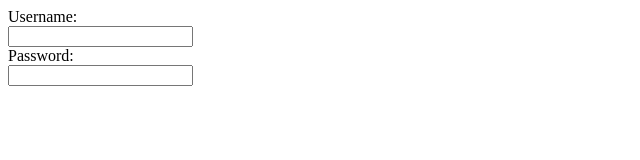
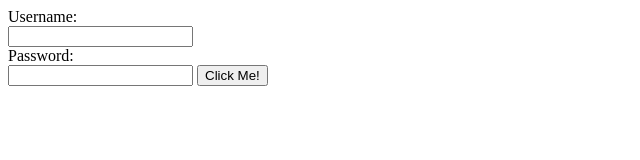
Before and after one commit to Buneary100/Project-4-Dragons, a plain HTML site: page html/login_page.html in a window 1280 px wide. Shown: the whole page, without its empty margins (0-640 px from the left). Drawn offline with Linux system fonts and the light colour scheme.

Commit message:
Update login_page.html
Button added for moe

```diff
--- a/html/login_page.html
+++ b/html/login_page.html
@@ -11,6 +11,9 @@
       <input type="text" id="username" name="username"><br>
       <label for="password">Password:</label><br>
       <input type="text" id="password" name="password">
+
+      <button type="button" id="login" name = "login" onClick="login()">Click Me!</button>
+
     </form>
   </body>
 </html>
```
